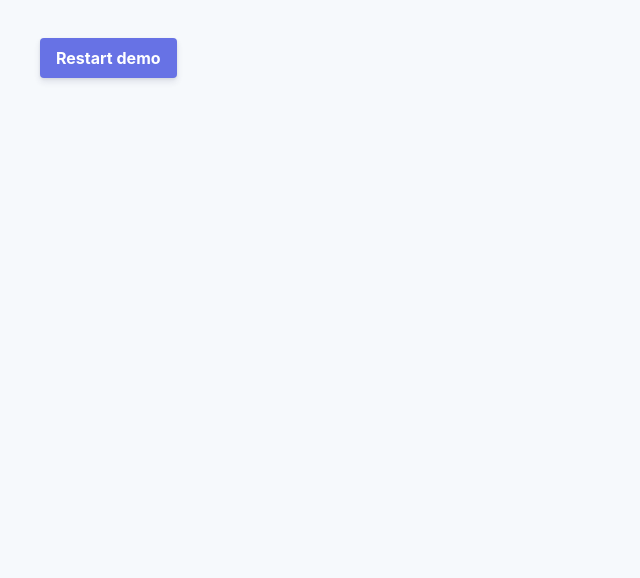
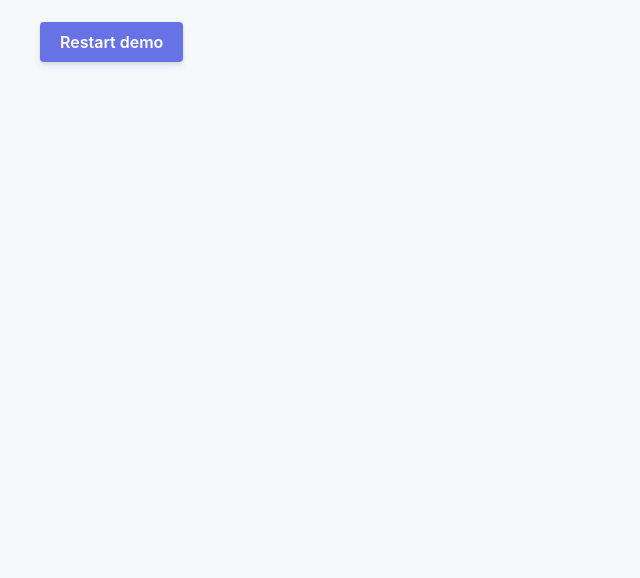
Before and after one commit to stripe/checkout-sales-demo, a website: page static/canceled.html in a window 1280 px wide. Shown: the part 222-800 px from the top of the page, without its empty margins (0-640 px from the left). Drawn offline with nearby package versions, Linux system fonts and the light colour scheme.

Commit message:
fix cancel restart button

```diff
--- a/static/canceled.html
+++ b/static/canceled.html
@@ -29,9 +29,7 @@
           <div class="sr-header__logo"></div>
         </header>
         <div class="sr-payment-summary completed-view">
-          <button
-            class="hover:bg-blue-700 text-white font-bold py-2 px-4 my-4 rounded text-center block"
-          >
+          <button class="text-white font-semibold py-2 px-5 rounded text-center block">
             <a href="/">Restart demo</a>
           </button>
         </div>
```
